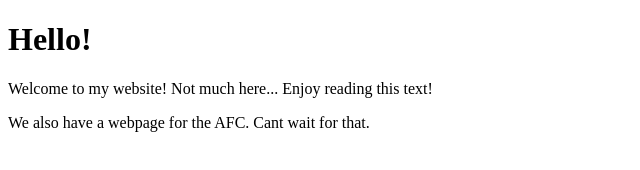
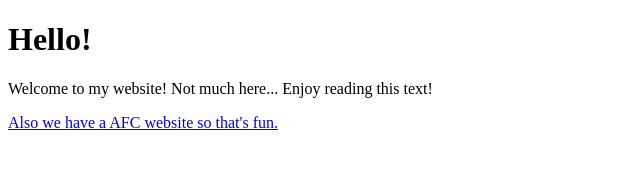
Before and after one commit to BIGSCARYEASTER/bigscaryeaster.github.io, a plain HTML site: page index.html in a window 1280 px wide. Shown: the whole page, without its empty margins (0-640 px from the left). Drawn offline with Linux system fonts and the light colour scheme.

Commit message:
Update index.html

```diff
--- a/index.html
+++ b/index.html
@@ -2,4 +2,4 @@
 <title>MY WEBSITE</title>
 <h1>Hello!</h1>
 Welcome to my website! Not much here... Enjoy reading this text!
-<p>We also have a webpage for the AFC. Cant wait for that.</p>
+<p><a href="afc/afc.html">Also we have a AFC website so that's fun.</a></p>
```
